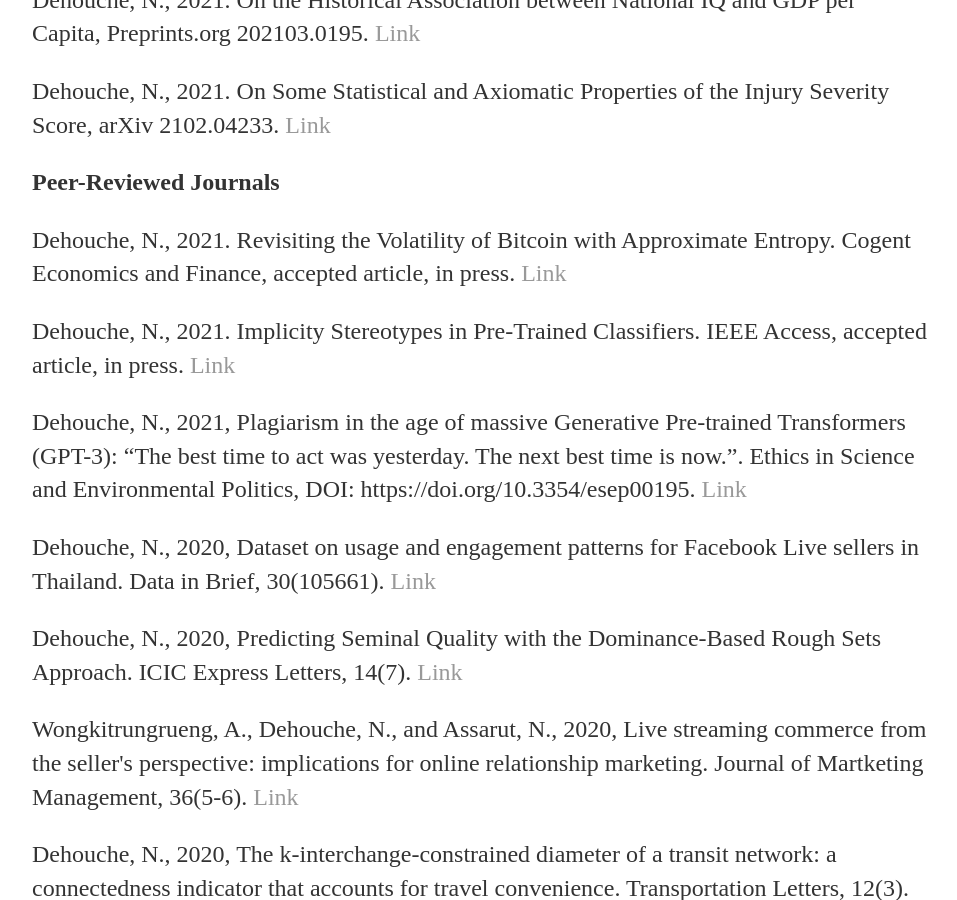
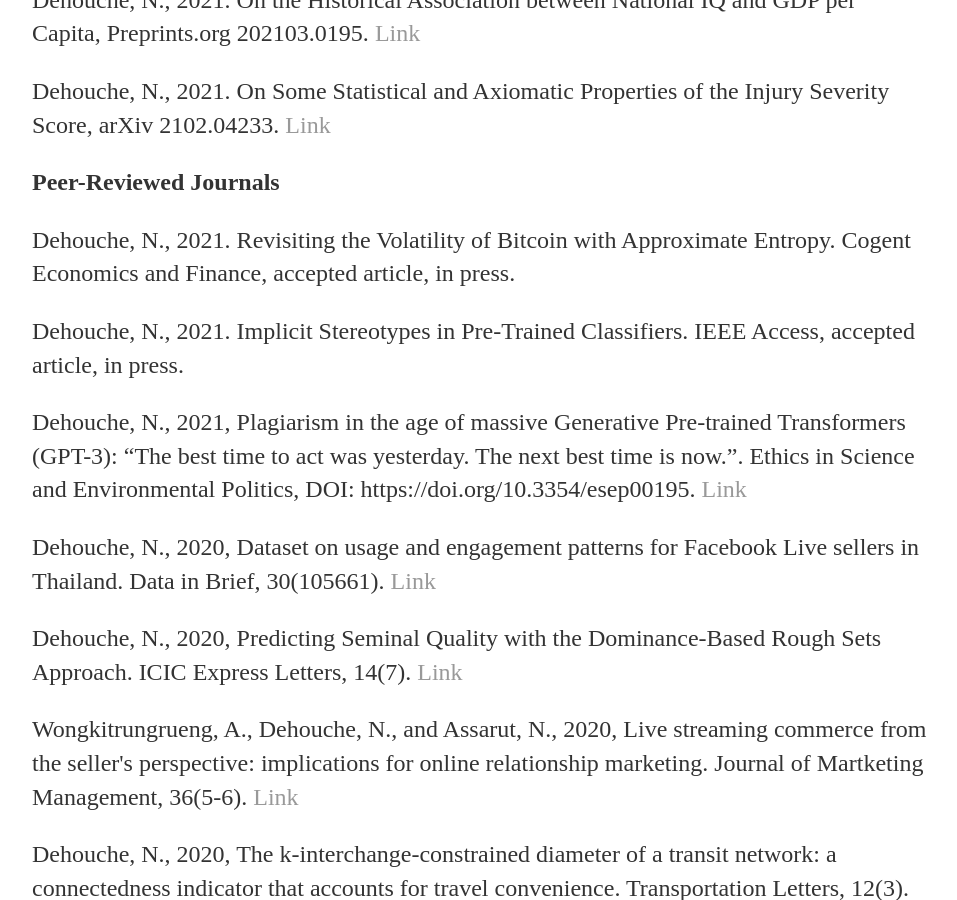
Before and after one commit to ndehouche/ndehouche.github.io, a Jekyll site: the page built from res/index.html, in a window 1280 px wide and 900 px high, scrolled down 381 px. Shown: the whole window, without its empty margins (160-1117 px from the left). Built offline with Jekyll 4.4.1, drawn with Linux system fonts in a browser that asks for light colours.

Commit message:
Update index.html

```diff
--- a/res/index.html
+++ b/res/index.html
@@ -11,8 +11,8 @@
 
 
    <p><strong>Peer-Reviewed Journals</strong></p>
- <p>Dehouche, N., 2021. Revisiting the Volatility of Bitcoin with Approximate Entropy. Cogent Economics and Finance, accepted article, in press.  <a href="https://arxiv.org/abs/2103.00395">Link</a></p>
- <p>Dehouche, N., 2021. Implicity Stereotypes in Pre-Trained Classifiers. IEEE Access, accepted article, in press.  <a href="https://arxiv.org/abs/2103.00395">Link</a></p>
+ <p>Dehouche, N., 2021. Revisiting the Volatility of Bitcoin with Approximate Entropy. Cogent Economics and Finance, accepted article, in press. </p>
+ <p>Dehouche, N., 2021. Implicit Stereotypes in Pre-Trained Classifiers. IEEE Access, accepted article, in press.  </p>
 
       <p>Dehouche, N., 2021, Plagiarism in the age of massive Generative Pre-trained Transformers (GPT-3): “The best time to act was yesterday. The next best time is now.”. Ethics in Science and Environmental Politics, DOI: https://doi.org/10.3354/esep00195.  <a href="DOI: https://doi.org/10.3354/esep00195">Link</a></p>
    <p>Dehouche, N., 2020, Dataset on usage and engagement patterns for Facebook Live sellers in Thailand. Data in Brief, 30(105661).  <a href="https://www.sciencedirect.com/science/article/pii/S2352340920305552?via%3Dihub">Link</a></p>
```
